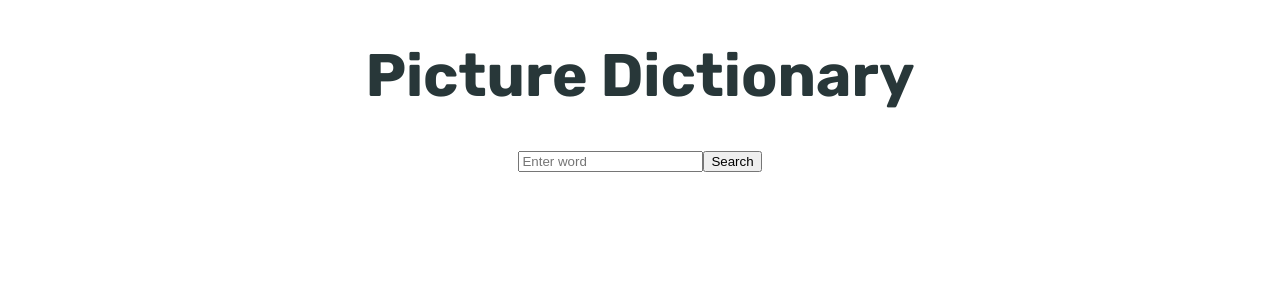
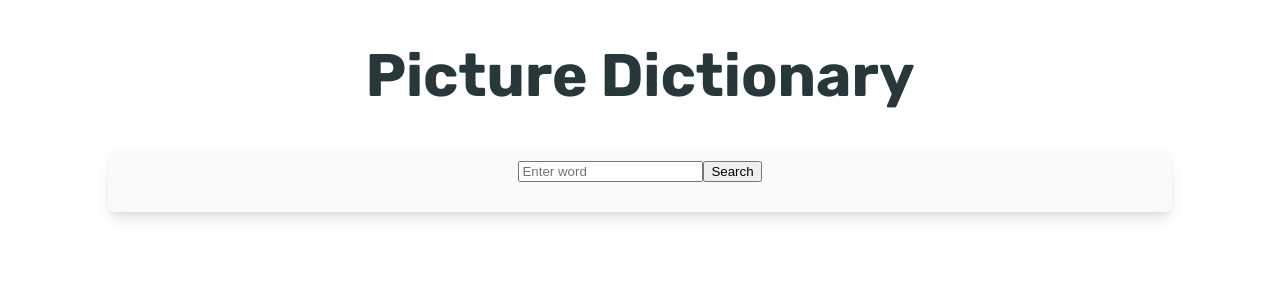
Before and after one commit to SL-GW/picture-dictionary, a React (Create React App) app: page / in a window 1280 px wide. Shown: the top 300 px of the page. Built offline with nearby package versions, Linux system fonts and the light colour scheme.

Commit message:
Added css

```diff
--- a/src/Search.css
+++ b/src/Search.css
@@ -1,10 +1,19 @@
 .Search {
   text-align: center;
+  box-shadow: rgba(0, 0, 0, 0.1) 0px 10px 15px -3px,
+    rgba(0, 0, 0, 0.05) 0px 4px 6px -2px;
+  margin-top: 50px;
+  width: 80%;
+  display: block;
+  margin: auto;
+  padding: 10px 20px 10px 20px;
+  border-radius: 6px;
+  background: #fafafa;
 }
 
 .ImageResults {
   display: grid;
-  grid-template-columns: repeat(auto-fill, minmax(200px, 1fr));
+  grid-template-columns: 1fr 1fr 1fr;
   gap: 16px;
   margin-top: 20px;
 }
@@ -13,6 +22,11 @@
   width: 100%;
   height: auto;
   display: block;
+  border-radius: 6px;
+  box-shadow: rgba(0, 0, 0, 0.1) 0px 10px 15px -3px,
+    rgba(0, 0, 0, 0.05) 0px 4px 6px -2px;
+
+  background: #fafafa;
 }
 
 .ImageResult {
--- a/src/Search.js
+++ b/src/Search.js
@@ -20,7 +20,6 @@ export default function Search() {
     let apiKey = "c7eebf8ff7o8d23ac85774cb72ct0a65";
     let apiUrl = `https://api.shecodes.io/images/v1/search?query=${word}&key=${apiKey}`;
     axios.get(apiUrl).then((response) => {
-      console.log(response.data);
       setImages(response.data.photos);
     });
   }
```
